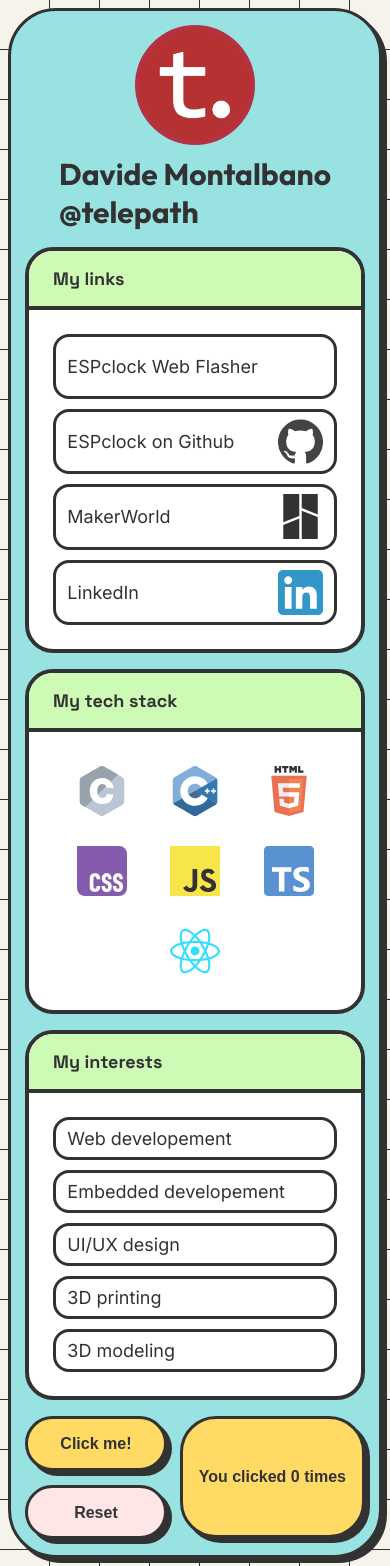
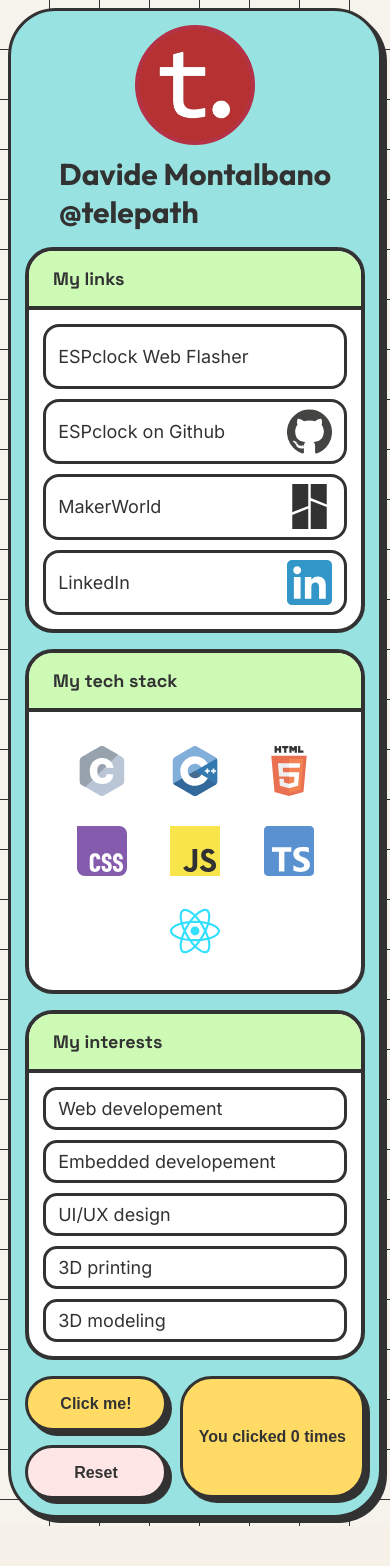
Before and after one commit to telepath9/Portfolio, a React (Vite) app: page / in a window 390 px wide. After the commit the page ends 1526 px from the top, so only its background shows below. Built offline with nearby package versions, Linux system fonts and the light colour scheme.

Commit message:
improved media queries

```diff
--- a/src/App.css
+++ b/src/App.css
@@ -13,7 +13,7 @@
   /*max-height: 610px;*/
   margin: 0px auto;
 
-  padding: 20px 20px;
+  padding: 20px;
   border-radius: 48px;  /* sections radius = 28 + padding 20 = 48px*/
   background: #7FDBDA;
   border: 3px solid #000;
@@ -319,8 +319,7 @@
     "box-3"
     "box-4"
     "box-5";
-
-    padding: 14px 14px;
+    padding: 14px;
 
   }
 
@@ -338,10 +337,20 @@
 
   .basicCard{
     margin: 0px;
+    padding: 14px;
   }
 
-  .title2, .singleLink, a:link, .singleLabel{
+  #linkSection{
+    padding: 14px;
+  }
+
+  .title2, a:link{
     font-size: 1.125rem;
+  }
+
+  .singleLabel, .singleLink{
+    font-size: 1.125rem;
+    border-radius: 14px;
   }
 
   .icons{
@@ -349,8 +358,8 @@
   }
 
   .btn{
-    border-radius: 2.25rem;
-    padding: 16px 16px;
+    border-radius: 2rem;
+    padding: 16px;
   }
 
   .singleLink{
@@ -362,7 +371,6 @@
   }
 
 }
-
 
 #reset{
   background: #ffe0e0;
@@ -377,177 +385,7 @@
 /*
 #icon1{
   outline: solid;
-  outline-color: black;
-  border-radius: 8px;
-}*/
-
-/*
 
 
-.hero {
-  position: relative;
-
-  .base,
-  .framework,
-  .vite {
-    inset-inline: 0;
-    margin: 0 auto;
-  }
-
-  .base {
-    width: 170px;
-    position: relative;
-    z-index: 0;
-  }
-
-  .framework,
-  .vite {
-    position: absolute;
-  }
-
-  .framework {
-    z-index: 1;
-    top: 34px;
-    height: 28px;
-    transform: perspective(2000px) rotateZ(300deg) rotateX(44deg) rotateY(39deg)
-      scale(1.4);
-  }
-
-  .vite {
-    z-index: 0;
-    top: 107px;
-    height: 26px;
-    width: auto;
-    transform: perspective(2000px) rotateZ(300deg) rotateX(40deg) rotateY(39deg)
-      scale(0.8);
-  }
-}
-
-#center {
-  display: flex;
-  flex-direction: column;
-  gap: 25px;
-  place-content: center;
-  place-items: center;
-  flex-grow: 1;
-
-  @ia (max-width: 1024px) {
-    padding: 32px 20px 24px;
-    gap: 18px;
-  }
-}
-
-#next-steps {
-  display: flex;
-  border-top: 1px solid var(--border);
-  text-align: left;
-
-  & > div {
-    flex: 1 1 0;
-    padding: 32px;
-    @mia (max-width: 1024px) {
-      padding: 24px 20px;
-    }
-  }
-
-  .icon {
-    margin-bottom: 16px;
-    width: 22px;
-    height: 22px;
-  }
-
-  @media (max-width: 1024px) {
-    flex-direction: column;
-    text-align: center;
-  }
-}
-
-#docs {
-  border-right: 1px solid var(--border);
-
-  @media (max-width: 1024px) {
-    border-right: none;
-    border-bottom: 1px solid var(--border);
-  }
-}
-
-#next-steps ul {
-  list-style: none;
-  padding: 0;
-  display: flex;
-  gap: 8px;
-  margin: 32px 0 0;
-
-  .logo {
-    height: 18px;
-  }
-
-  a {
-    color: var(--text-h);
-    font-size: 16px;
-    border-radius: 6px;
-    background: var(--social-bg);
-    display: flex;
-    padding: 6px 12px;
-    align-items: center;
-    gap: 8px;
-    text-decoration: none;
-    transition: box-shadow 0.3s;
-
-    &:hover {
-      box-shadow: var(--shadow);
-    }
-    .button-icon {
-      height: 18px;
-      width: 18px;
-    }
-  }
-
-  @media (max-width: 1024px) {
-    margin-top: 20px;
-    flex-wrap: wrap;
-    justify-content: center;
-
-    li {
-      flex: 1 1 calc(50% - 8px);
-    }
-
-    a {
-      width: 100%;
-      justify-content: center;
-      box-sizing: border-box;
-    }
-  }
-}
-
-#spacer {
-  height: 88px;
-  border-top: 1px solid var(--border);
-  @media (max-width: 1024px) {
-    height: 48px;
-  }
-}
-
-.ticks {
-  position: relative;
-  width: 100%;
-
-  &::before,
-  &::after {
-    content: '';
-    position: absolute;
-    top: -4.5px;
-    border: 5px solid transparent;
-  }
-
-  &::before {
-    left: 0;
-    border-left-color: var(--border);
-  }
-  &::after {
-    right: 0;
-    border-right-color: var(--border);
-  }
-}
 
 */
```
